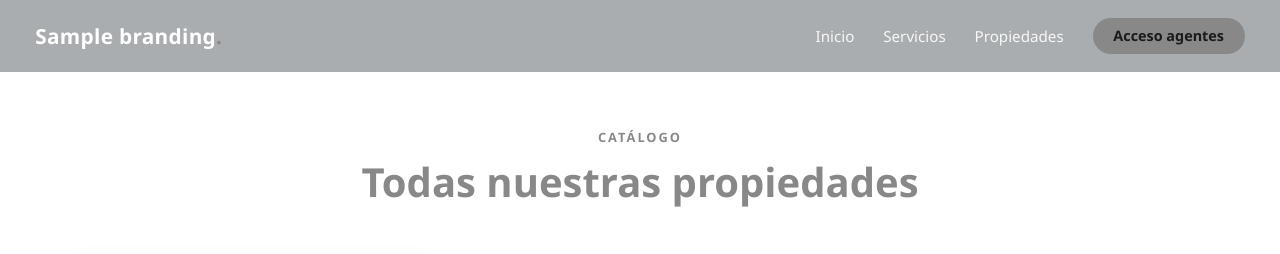
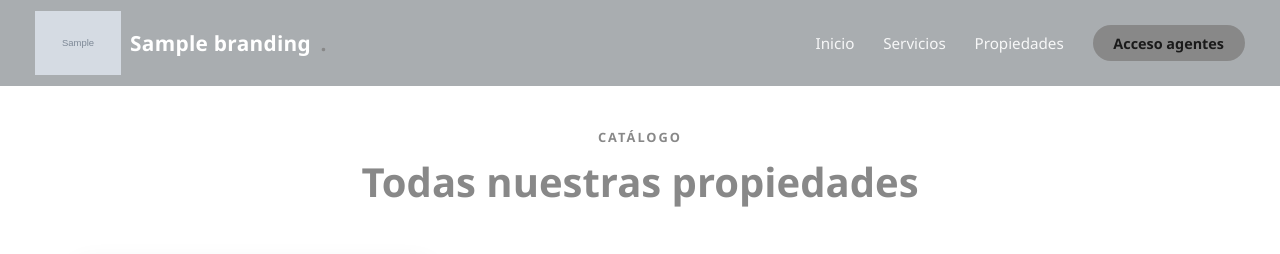
Before and after one commit to iaworkca-del/tuinmueble, a FastAPI app: template templates/public/catalogo.html in a window 1280 px wide. Shown: the top 254 px of the page. Run offline with FastAPI, Linux system fonts and the light colour scheme; the template is opened without the code that fills it: most values are stand-ins (such as "Sample title", 1, 10 or a date in 2020); grey boxes marked "Sample" are stand-in pictures; parts of the project's set-up code (start-up, migrations or seed data) failed here and were passed over.

Commit message:
Agregar logo de la agencia en la barra superior del sitio publico
Reordena el campo de logo antes del nombre en Configuracion y muestra
el logo (por cuenta, agente o global) junto al nombre en el nav
publico, con tamano ajustado para mayor visibilidad.

```diff
--- a/branding.py
+++ b/branding.py
@@ -138,6 +138,7 @@ def fondo_url(agente: dict = None) -> str:
 def get_branding(agente: dict = None) -> dict:
     data = _cargar_guardado(agente)
     data["fondo"] = fondo_url(agente)
+    data["logo"] = logo_url(agente)
     return data
 
 
--- a/static/css/public.css
+++ b/static/css/public.css
@@ -21,7 +21,7 @@ body.publico {
   display: flex;
   align-items: center;
   justify-content: space-between;
-  padding: 1.1rem 2.2rem;
+  padding: 0.7rem 2.2rem;
   background: rgba(10, 20, 30, 0.35);
   backdrop-filter: blur(6px);
   transition: background 0.3s ease;
@@ -31,11 +31,20 @@ body.publico {
   box-shadow: 0 2px 14px rgba(0,0,0,0.25);
 }
 .pub-nav .marca {
+  display: flex;
+  align-items: center;
+  gap: 0.6rem;
   color: #fff;
   font-weight: 700;
   font-size: 1.3rem;
   letter-spacing: 0.3px;
   text-decoration: none;
+}
+.pub-nav .marca-logo {
+  height: 64px;
+  width: auto;
+  max-width: 220px;
+  object-fit: contain;
 }
 .pub-nav .marca span { color: var(--pub-secundario); }
 .pub-nav .links {
--- a/templates/public/base.html
+++ b/templates/public/base.html
@@ -16,7 +16,12 @@
 <body class="publico">
 
 <nav class="pub-nav">
-  <a href="/" class="marca">{{ branding.nombre_agencia }}<span>.</span></a>
+  <a href="/" class="marca">
+    {% if branding.logo %}
+    <img src="{{ branding.logo }}" alt="{{ branding.nombre_agencia }}" class="marca-logo" />
+    {% endif %}
+    {{ branding.nombre_agencia }}<span>.</span>
+  </a>
   <div class="links">
     <a href="/" class="link">Inicio</a>
     <a href="/servicios" class="link">Servicios</a>
```
Also changed, not shown: templates/configuracion.html (+15 -15 lines).
